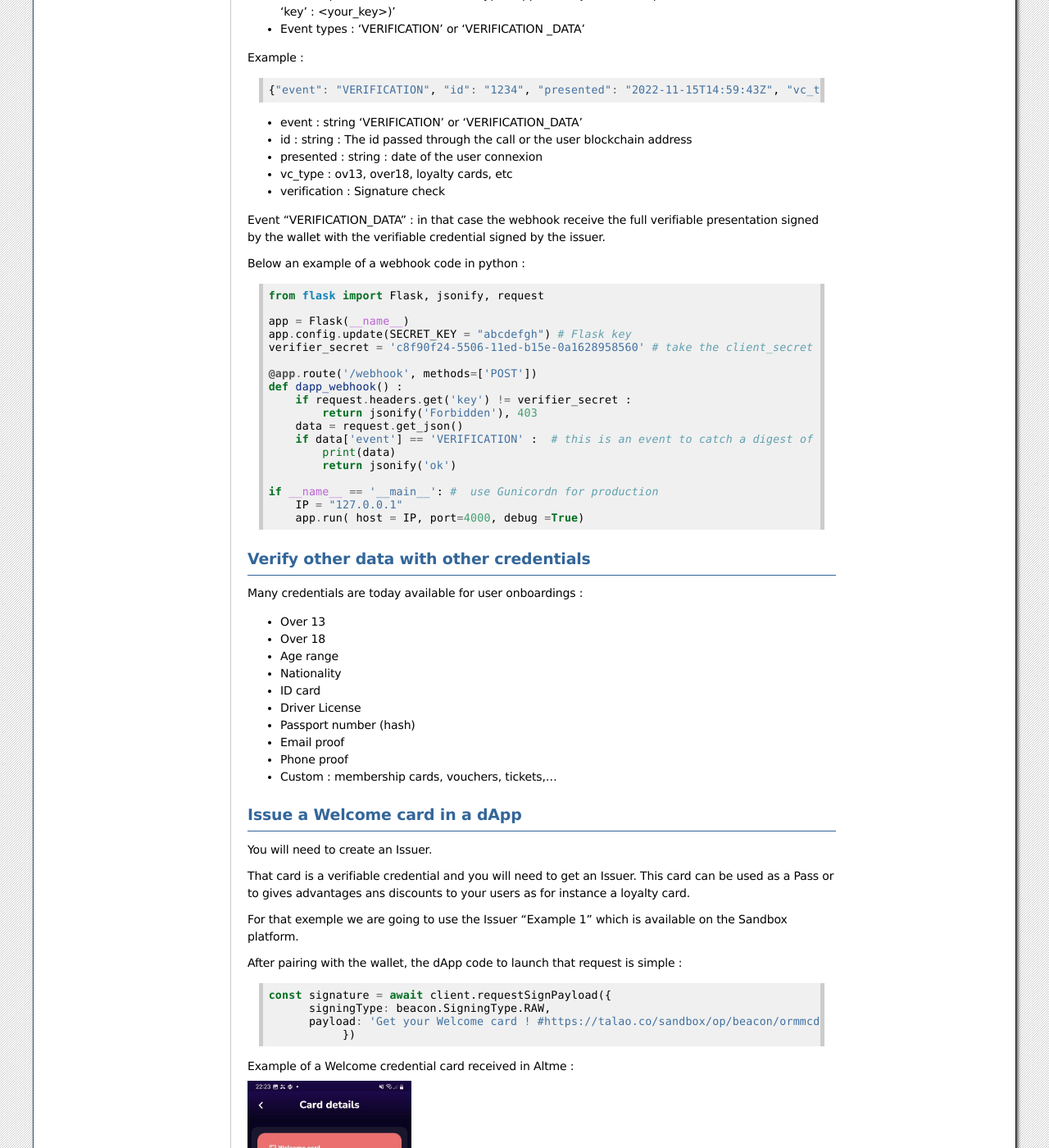
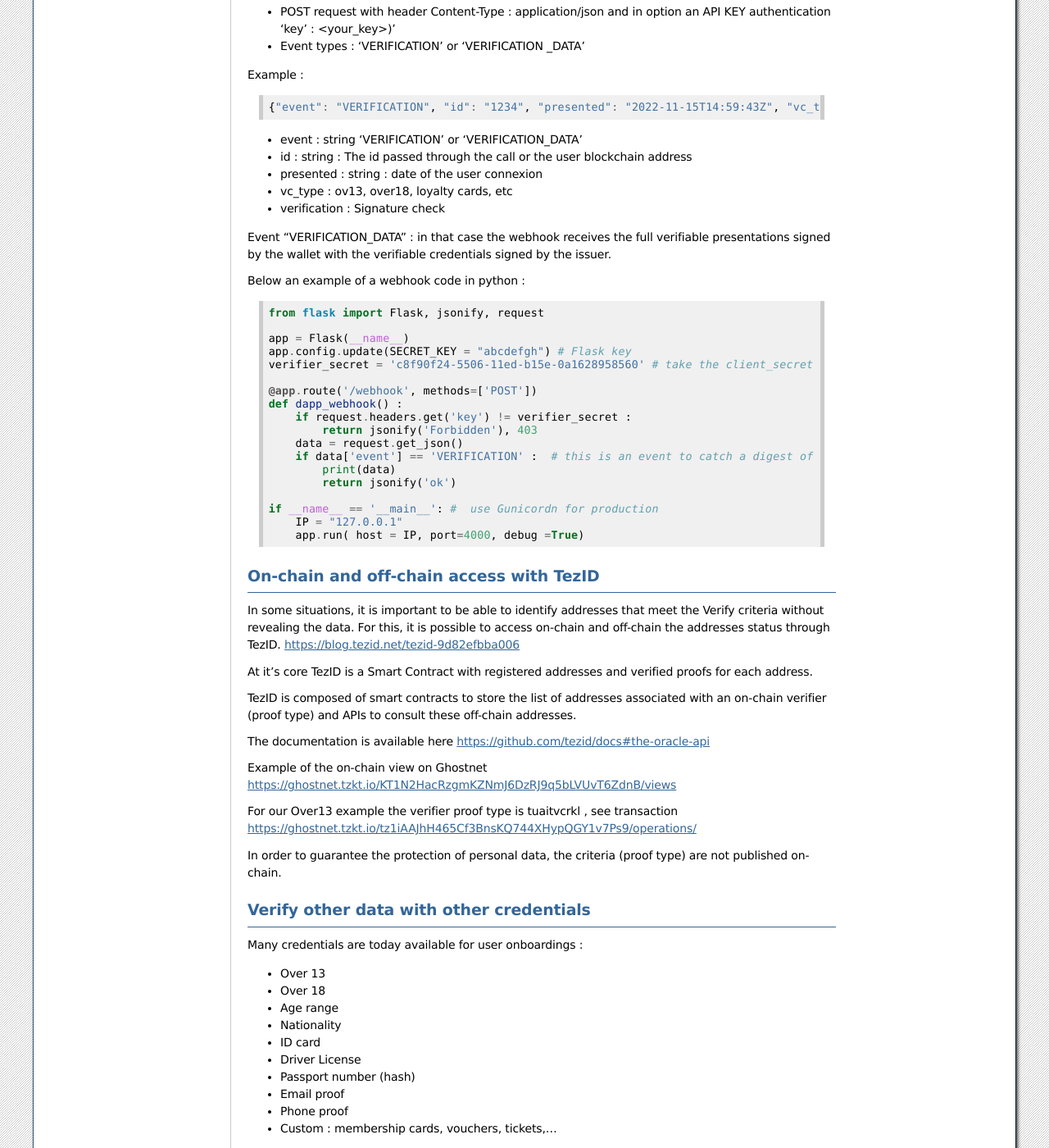
Before and after one commit to TalaoDAO/sandbox-doc, a Sphinx documentation site: the page built from docs/source/code_beacon.rst, in a window 1280 px wide and 1400 px high, scrolled down 1800 px. Shown: the whole window at 82% size. Built offline with Sphinx 7.4.7, drawn with Linux system fonts in a browser that asks for light colours; some of the changed text lies outside the part shown.

Commit message:
update TezID

```diff
--- a/docs/source/code_beacon.rst
+++ b/docs/source/code_beacon.rst
@@ -54,6 +54,7 @@ Example of an Over13 check   :
 
 * verifier id : tuaitvcrkl
 * verifier secret : d461d33c-550f-11ed-90f5-0a1628958560
+* TezID proof type : tuaitvcrkl
 
 .. code-block:: javascript
 
@@ -110,7 +111,7 @@ Example :
 * verification : Signature check
 
 
-Event "VERIFICATION_DATA" : in that case the webhook receive the full verifiable presentation signed by the wallet with the verifiable credential signed by the issuer.
+Event "VERIFICATION_DATA" : in that case the webhook receives the full verifiable presentations signed by the wallet with the verifiable credentials signed by the issuer.
 
 
 Below an example of a webhook code in python :
@@ -138,7 +139,23 @@ Below an example of a webhook code in python :
         app.run( host = IP, port=4000, debug =True)
 
 
+On-chain and off-chain access with TezID
+----------------------------------------
 
+In some situations, it is important to be able to identify addresses that meet the Verify criteria without revealing the data.
+For this, it is possible to access on-chain and off-chain the addresses status through TezID. https://blog.tezid.net/tezid-9d82efbba006
+
+At it’s core TezID is a Smart Contract with registered addresses and verified proofs for each address.
+
+TezID is composed of smart contracts to store the list of addresses associated with an on-chain verifier (proof type) and APIs to consult these off-chain addresses.
+
+The documentation is available here https://github.com/tezid/docs#the-oracle-api
+
+Example of the on-chain view on Ghostnet https://ghostnet.tzkt.io/KT1N2HacRzgmKZNmJ6DzRJ9q5bLVUvT6ZdnB/views
+
+For our Over13 example the verifier proof type is tuaitvcrkl , see transaction  https://ghostnet.tzkt.io/tz1iAAJhH465Cf3BnsKQ744XHypQGY1v7Ps9/operations/
+
+In order to guarantee the protection of personal data, the criteria (proof type) are not published on-chain.
 
 Verify other data with other credentials
 ----------------------------------------
```
Also changed, not shown: 1 other file.
